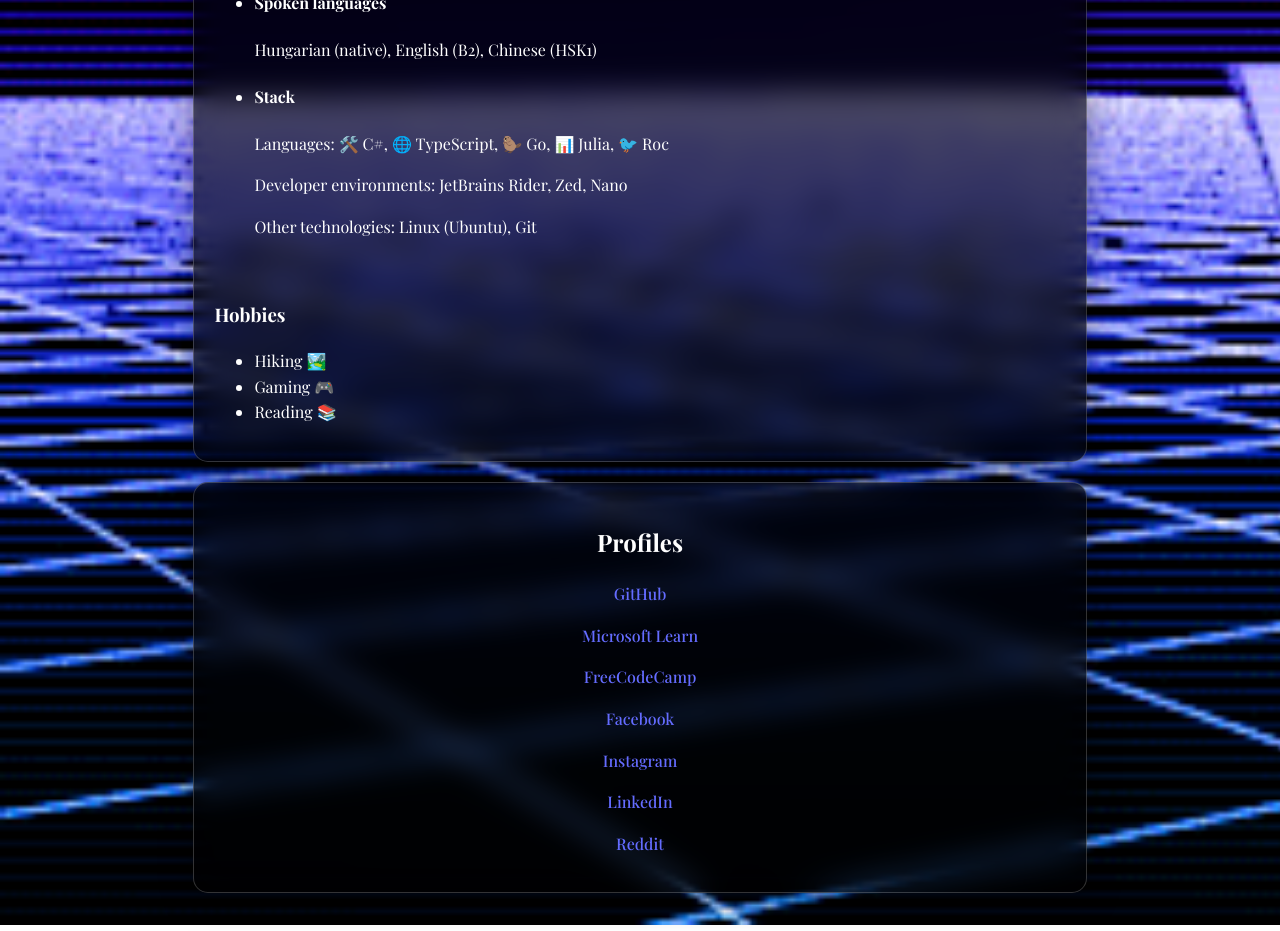
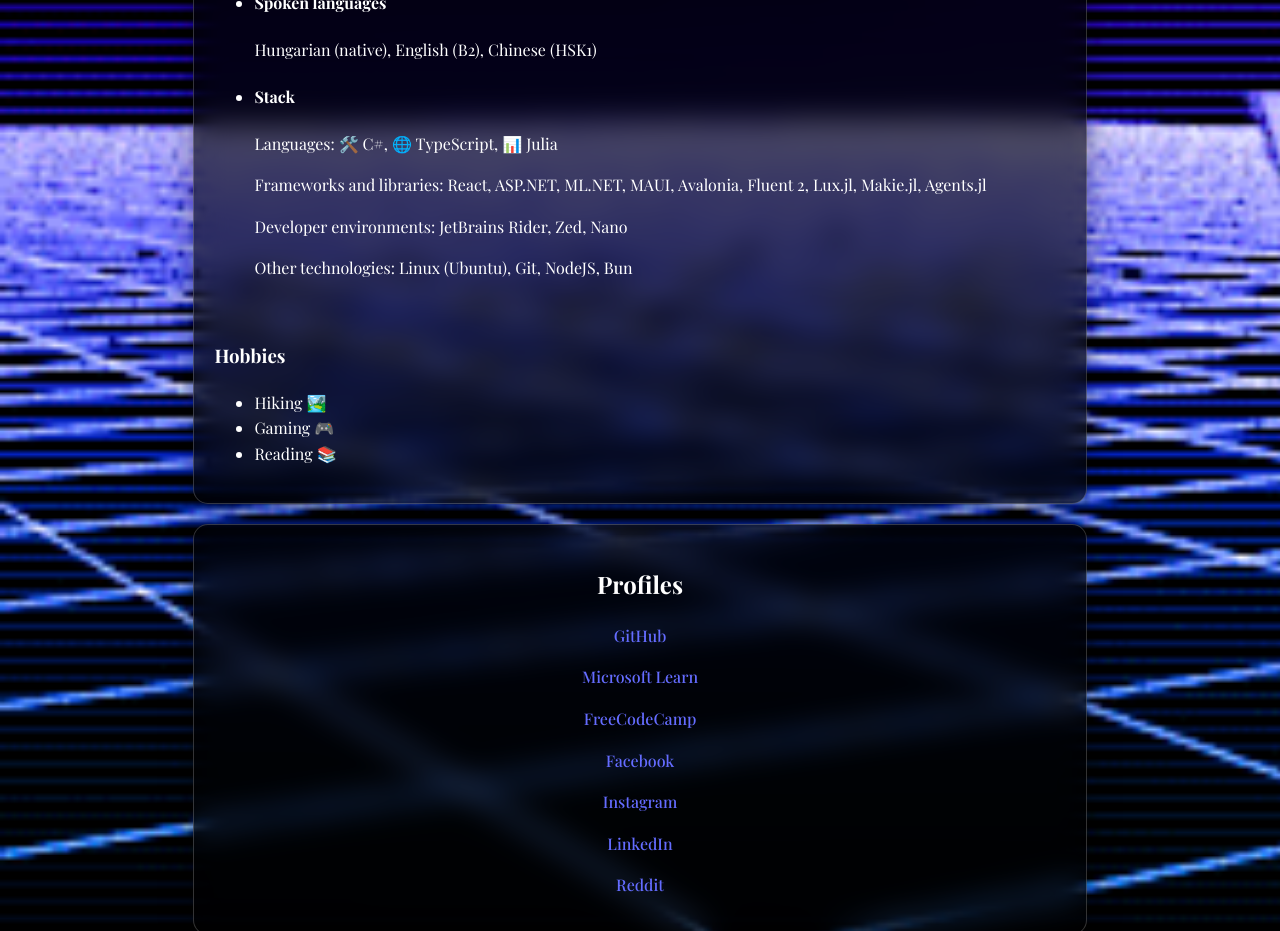
Before and after one commit to dombi-balazs/personal-website, a React (Vite) app: page / in a window 1280 px wide. Shown: the part 1600-2531 px from the top of the page. Built offline with nearby package versions, Linux system fonts and the light colour scheme; a web font is replaced by a local one.

Commit message:
more bug fixes and some changes in the content

```diff
--- a/src/App.tsx
+++ b/src/App.tsx
@@ -54,6 +54,7 @@ function App() {
                 href="https://levay.tirek.hu/hirek/h%C3%ADr-arch%C3%ADvum/hirek-2018-2019/a-levay-jog-aszok-csapata-nyerte-meg-a-perszimulacios-versenyt/"
                 target="_blank"
               >
+                {" "}
                 legal competition
               </a>
               for students, I was in the role of a lawyer.
@@ -155,11 +156,16 @@ function App() {
                 <strong>Stack</strong>
               </h4>
             </li>
-            <p>Languages: 🛠️ C#, 🌐 TypeScript, 🦫 Go, 📊 Julia, 🐦 Roc</p>
+            <p>Languages: 🛠️ C#, 🌐 TypeScript, 📊 Julia</p>
+
+            <p>
+              Frameworks and libraries: React, ASP.NET, ML.NET, MAUI, Avalonia,
+              Fluent 2, Lux.jl, Makie.jl, Agents.jl
+            </p>
 
             <p>Developer environments: JetBrains Rider, Zed, Nano</p>
 
-            <p>Other technologies: Linux (Ubuntu), Git</p>
+            <p>Other technologies: Linux (Ubuntu), Git, NodeJS, Bun</p>
           </ul>
 
           <br />
```
